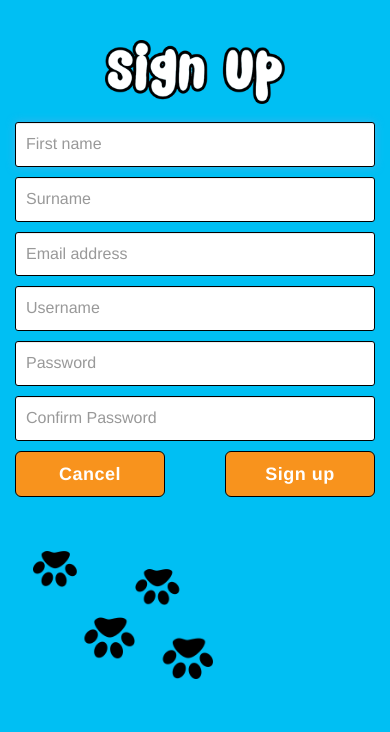
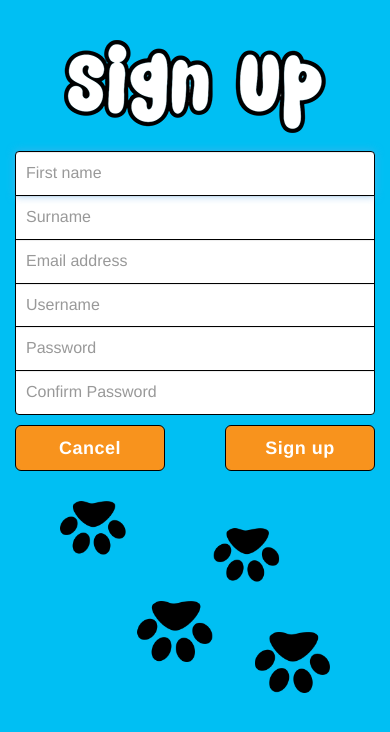
Before and after one commit to crazedpeanut/TracktivityPets, a Django app: page /register/ in a window 390 px wide. Shown: the top 732 px of the page. Run offline with Django 3.2, Linux system fonts and the light colour scheme; parts of the project's set-up code (start-up, migrations or seed data) failed here and were passed over; some libraries are stand-ins or nearby versions.

Commit message:
Login and Register Page CSS Tidy-Up:
-Combined signup.css and style.css into just style.css, and
register.html now extends base.html

-Added the <meta> tag so Bootstrap can properly work up what size device
you're browsing from

-Login fields look nicer on a mobile device now

-Signup fields match the style of the login fields now

-The pawprints stay in the same place now on both login and
register.html desktop view

```diff
--- a/tracktivityPetsWebsite/static/tracktivityPetsWebsite/style/signup.css
+++ /dev/null
@@ -1,81 +0,0 @@
-body {
-    padding-top: 40px;
-    padding-bottom: 40px;
-    background-color: #00BFF3;
-}
-.form-signin {
-//max-width: 330px;
-    padding: 0px;
-    margin: 0 auto;
-}
-.form-signin .form-signin-heading,.form-signin .checkbox {
-    margin-bottom: 10px;
-}
-
-#titleimage {
-    margin: 0 auto 5%;
-    max-width: 50%;
-}
-
-.form-signin {
-    font-weight: normal;
-}
-
-.form-signin .form-control {
-    position: relative;
-    height: auto;
-    -webkit-box-sizing: border-box;
-    -moz-box-sizing: border-box;
-    box-sizing: border-box;
-    padding: 10px;
-    font-size: 16px;
-    border: 1px solid black;
-}
-
-.form-signin .form-control:focus {
-    z-index: 2;
-}
-
-.form-signin input {
-    margin-bottom: -1px;
-    border: 1px solid black;
-
-}
-
-.form-signin input {
-    margin-bottom: 10px;
-    border: 1px solid black;
-    border-radius: 3px;
-    //border-top-left-radius: 0;
-    //border-top-right-radius: 0;
-}
-
-.btn {
-// padding: 7px 10px 7px 10px;
-    border: 1px solid black;
-    font-weight: 700;
-    letter-spacing: 0.5px;
-}
-
-.btn:focus, .btn:active:focus, .btn.active:focus {
-    outline: 0 none;
-}
-
-.btn-primary {
-    background: #F8931D;
-    color: #ffffff;
-}
-
-.btn-primary:hover, .btn-primary:focus, .btn-primary:active, .btn-primary.active, .open > .dropdown-toggle.btn-primary {
-    background: #33a6cc;
-}
-
-.btn-primary:active, .btn-primary.active {
-    background: #007299;
-    box-shadow: none;
-}
-
-#pawprints {
-    margin: 15% auto auto 5%;
-    max-width: 50%;
-}
--- a/tracktivityPetsWebsite/static/tracktivityPetsWebsite/style/style.css
+++ b/tracktivityPetsWebsite/static/tracktivityPetsWebsite/style/style.css
@@ -32,14 +32,23 @@ body {
     z-index: 2;
 }
 
-.form-signin input[type="email"] {
+#loginEmail, #regFirstName {
     margin-bottom: -1px;
     border: 1px solid black;
     border-bottom-right-radius: 0;
     border-bottom-left-radius: 0;
 }
 
-.form-signin input[type="password"] {
+#regSurname, #regEmail, #regUsername, #regPassword {
+	margin-bottom: -1px;
+	border: 1px solid black;
+    border-top-left-radius: 0;
+    border-top-right-radius: 0;
+    border-bottom-left-radius: 0;
+    border-bottom-right-radius: 0;
+}
+
+#loginPassword, #regConfirmPass {
     margin-bottom: 10px;
     border: 1px solid black;
     border-top-left-radius: 0;
@@ -47,7 +56,6 @@ body {
 }
 
 .btn {
-   // padding: 7px 10px 7px 10px;
     border: 1px solid black;
     font-weight: 700;
     letter-spacing: 0.5px;
@@ -72,8 +80,9 @@ body {
 }
 
 #pawprints {
-    margin: 15% auto auto 5%;
-    max-width: 50%;
+	position: relative;
+    margin: 30px auto;
+    max-width: 75%;
 }
 
 #signupLink:hover {
--- a/tracktivityPetsWebsite/templates/tracktivityPetsWebsite/base.html
+++ b/tracktivityPetsWebsite/templates/tracktivityPetsWebsite/base.html
@@ -7,7 +7,7 @@
 		<link href="http://getbootstrap.com/dist/css/bootstrap.css" rel="stylesheet" type="text/css">
 		<script src="http://getbootstrap.com/dist/js/bootstrap.js"></script>
 		<link href="{% static 'tracktivityPetsWebsite/style/style.css' %}" type="text/css" rel="stylesheet"/>
-
+		<meta name="viewport" content="width=device-width, initial-scale=1, maximum-scale=1, user-scalable=no" charset=utf-8 />
 		<title>Tracktivity Pets</title>
 	<body>
 		{% block content_block %}
--- a/tracktivityPetsWebsite/templates/tracktivityPetsWebsite/register.html
+++ b/tracktivityPetsWebsite/templates/tracktivityPetsWebsite/register.html
@@ -1,15 +1,6 @@
+{% extends 'tracktivityPetsWebsite/base.html' %}
 {% load staticfiles %}
 
-<!DOCTYPE html>
-<html>
-	<head>
-		<script src="http://code.jquery.com/jquery.min.js"></script>
-		<link href="http://getbootstrap.com/dist/css/bootstrap.css" rel="stylesheet" type="text/css">
-		<script src="http://getbootstrap.com/dist/js/bootstrap.js"></script>
-		<link href="{% static 'tracktivityPetsWebsite/style/signup.css' %}" type="text/css" rel="stylesheet"/>
-
-		<title>Tracktivity Pets: Sign Up</title>
-	<body>
 {% block content_block %}
 <div class="container">
 	    <div class="row">
@@ -22,36 +13,31 @@
         <div class="col-xs-12 col-sm-5 pull-right">
             <form class="form-signin text-center">
                 <label for="firstName" class="sr-only">First name</label>
-		                <input type="text" id="firstName" class="form-control" placeholder="First name" required autofocus />
+                <input type="text" id="regFirstName" class="form-control" placeholder="First name" required autofocus />
 
                 <label for="surname" class="sr-only">Surname</label>
-		                <input type="text" id="surname" class="form-control" placeholder="Surname" required />
+                <input type="text" id="regSurname" class="form-control" placeholder="Surname" required />
 
                 <label for="inputEmail" class="sr-only">Email Address</label>
-		                <input type="email" id="inputEmail" class="form-control" placeholder="Email address" required autofocus />
+                <input type="email" id="regEmail" class="form-control" placeholder="Email address" required/>
 
                 <label for="username" class="sr-only">Username</label>
-		                <input type="text" id="username" class="form-control" placeholder="Username" required />
+                <input type="text" id="regUsername" class="form-control" placeholder="Username" required />
 
                 <label for="inputPassword" class="sr-only">Password</label>
-		                <input type="password" id="inputPassword" class="form-control" placeholder="Password" required />
+                <input type="password" id="regPassword" class="form-control" placeholder="Password" required />
 
                 <label for="confirmPass" class="sr-only">Confirm password</label>
-		                <input type="password" id="confirmPass" class="form-control" placeholder="Confirm Password" required autofocus />
+                <input type="password" id="regConfirmPass" class="form-control" placeholder="Confirm Password" required/>
 
                 <a class="formLink" href="/login/"><button class="btn btn-lg btn-primary col-xs-5" type="button" formaction="#">Cancel</button></a>
                 <button class="btn btn-lg btn-primary col-xs-5 pull-right" type="submit">Sign up</button>
             </form>
         </div>
-		    </div>
 
-		    <div class="row">
         <div class="col-xs-12 col-md-6">
         	<img id="pawprints" class="img-responsive" src="{% static 'tracktivityPetsWebsite/images/pawprints.png' %}" alt="paw prints">
    		</div>
-
     </div>
 </div>
 {%endblock content_block %}
-	</body>
-</html>
```
Also changed, not shown: tracktivityPetsWebsite/templates/tracktivityPetsWebsite/login.html (+8 -5 lines), tracktivityPetsWebsite/templates/tracktivityPetsWebsite/splash.html (+6 -3 lines). Lines whose indentation alone changed are shown as unchanged.
